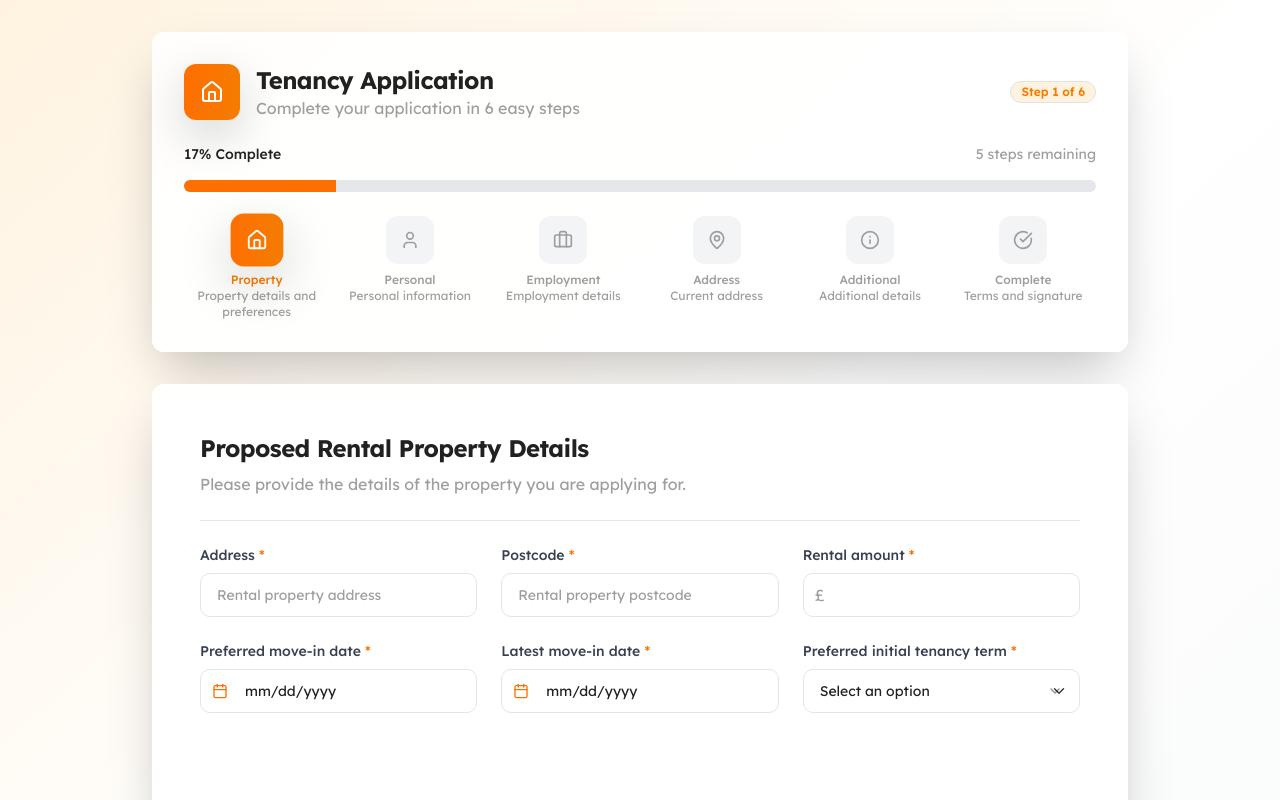
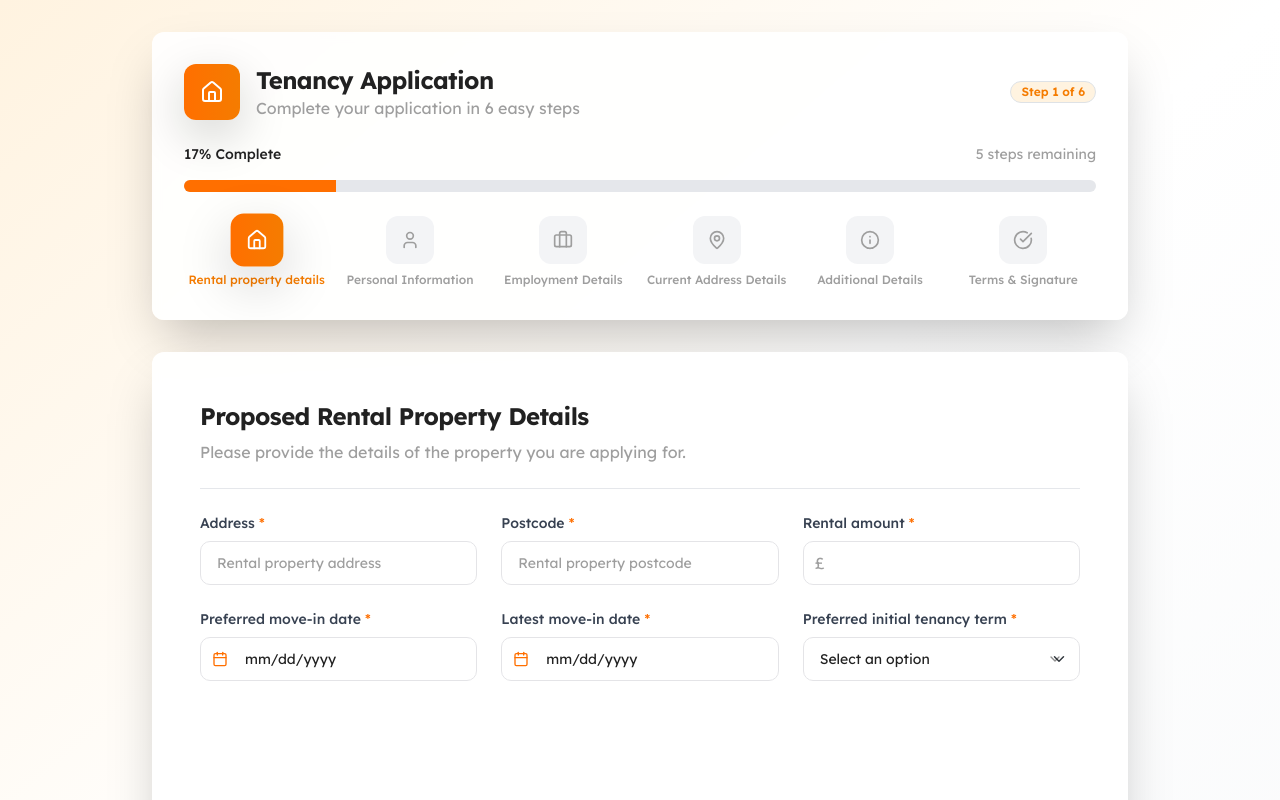
Before and after one commit to calvinwarwick/palmer-partners-forms, a React (Vite) app: page /tenancy-application in a window 1280 px wide. Both pictures are taken after a click on the button "Start Application". Shown: the top 800 px of the page. Built offline with nearby package versions, Linux system fonts and the light colour scheme.

Commit message:
Remove step descriptions
Updated the step indicators to only show the step titles.

```diff
--- a/src/components/TenancyApplicationForm.tsx
+++ b/src/components/TenancyApplicationForm.tsx
@@ -333,12 +333,12 @@ const TenancyApplicationForm = () => {
   };
 
   const allSteps = [
-    { step: 1, icon: Home, label: "Property", description: "Property details and preferences" },
-    { step: 2, icon: User, label: "Personal", description: "Personal information" },
-    { step: 3, icon: Briefcase, label: "Employment", description: "Employment details" },
-    { step: 4, icon: MapPin, label: "Address", description: "Current address" },
-    { step: 5, icon: Info, label: "Additional", description: "Additional details" },
-    { step: 6, icon: CheckCircle, label: "Complete", description: "Terms and signature" }
+    { step: 1, icon: Home, label: "Rental property details" },
+    { step: 2, icon: User, label: "Personal Information" },
+    { step: 3, icon: Briefcase, label: "Employment Details" },
+    { step: 4, icon: MapPin, label: "Current Address Details" },
+    { step: 5, icon: Info, label: "Additional Details" },
+    { step: 6, icon: CheckCircle, label: "Terms & Signature" }
   ];
 
   if (isSubmitted) {
@@ -444,7 +444,7 @@ const TenancyApplicationForm = () => {
 
               {/* Modern step indicators with new color scheme */}
               <div className="grid grid-cols-6 gap-2">
-                {allSteps.map(({ step, icon: Icon, label, description }) => (
+                {allSteps.map(({ step, icon: Icon, label }) => (
                   <div key={step} className="text-center">
                     <div className={`w-12 h-12 rounded-xl flex items-center justify-center mb-2 mx-auto transition-all duration-300 ${
                       currentStep === step
@@ -463,9 +463,6 @@ const TenancyApplicationForm = () => {
                       currentStep >= step ? "text-orange-600" : "text-light-grey"
                     }`}>
                       {label}
-                    </div>
-                    <div className="text-xs text-light-grey hidden sm:block font-lexend">
-                      {description}
                     </div>
                   </div>
                 ))}
@@ -488,7 +485,7 @@ const TenancyApplicationForm = () => {
                   variant="outline"
                   onClick={goToPrevious}
                   disabled={isSubmitting}
-                  className="bg-white border-gray-300 text-gray-800 hover:bg-gray-50 hover:border-orange-500 hover:text-gray-800 px-8 py-3 font-medium shadow-sm font-lexend"
+                  className="bg-white border-gray-300 text-gray-800 hover:bg-gray-50 hover:border-orange-500 hover:text-black px-8 py-3 font-medium shadow-sm font-lexend"
                 >
                   <ArrowLeft className="h-4 w-4 mr-2" />
                   Back
```
